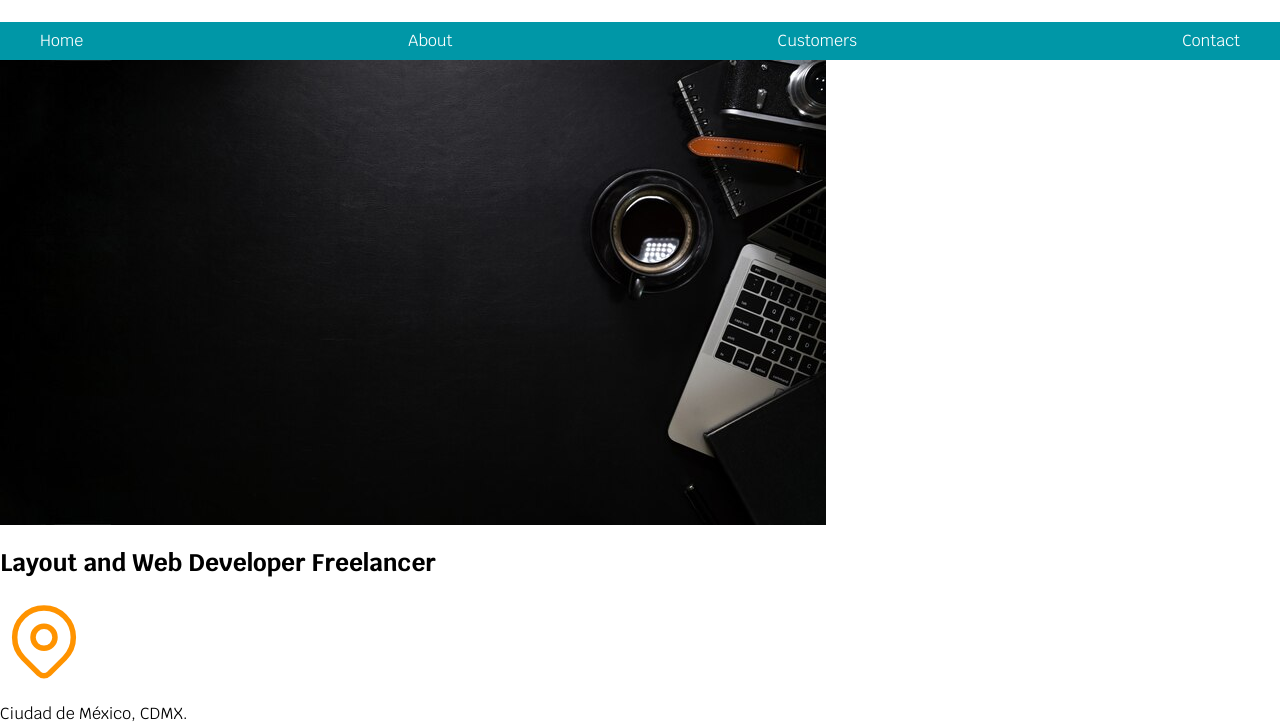
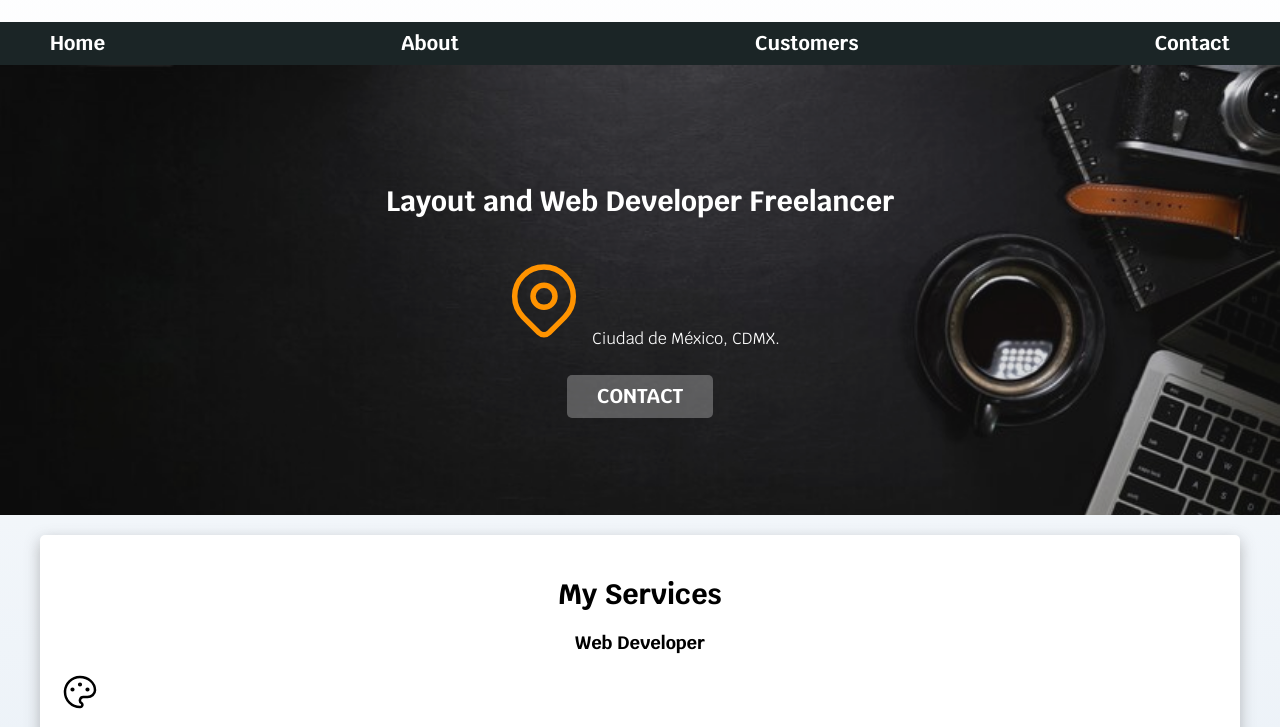
Before and after one commit to ChristiaanCruzj/web-freelancer, a plain HTML site: page index.html in a window 1280 px wide. Shown: the part 73-800 px from the top of the page. Drawn offline with Linux system fonts and the light colour scheme.

Commit message:
Add shadow in the main

```diff
--- a/css/styles.css
+++ b/css/styles.css
@@ -2,43 +2,138 @@
     --white: #ffffff;
     --black: #212121;
     --primary: #ffc107;
-    --secundary: #0097a7;
+    --secundary: #1b2526;
     --gray: #757575;
-
-    --main-font: 3.8rem;
+    --faded: #fefeff47;
+    --bg-primary: rgba(0, 39, 193, 0.11);
+    --lightgray: #dfe9f3;
 }
-
+/*------------- GLOBALS--------*/
 html {
     font-size: 62.5%;
+    box-sizing: border-box;
+}
+*, *:before, *:after {
+    box-sizing: inherit;
 }
 body {
     font-size: 16px; /*10px = 1rem*/
     font-family: 'Krub', sans-serif;
+    background: linear-gradient(to top, var(--lightgray) 0%, var(--white) 100%);
 }
 
-.titulo {
+.content {
+    max-width: 120rem;
+    margin: 0 auto;/*you find in the nav*/
+}
+.buttom {
+    background-color: var(--faded);
+    color: var(--white);
+    padding: 1rem 3rem;
+    font-weight: 700;
+    text-decoration: none;
+    margin-top: 1rem;
+    font-size: 2rem;
+    text-transform: uppercase;
+    border-radius: .5rem;
     text-align: center;
-    font-size: var(--main-font);
-
+    width: 80%;
 }
+@media (min-width: 768px) {
+    .buttom {
+        width: auto;
+    }
+}
+.shadow {
+    -webkit-box-shadow: 0px 5px 15px 0px rgba(71,71,71,0.36);
+    -moz-box-shadow: 0px 5px 15px 0px rgba(71,71,71,0.36);
+    box-shadow: 0px 5px 15px 0px rgba(71,71,71,0.36);
+    background-color: var(--white);
+    padding: 2rem;
+    border-radius: .5rem;
+}
+/*----typography----*/
+h1 {
+    font-size: 3.8rem;
+}
+h2{
+    font-size: 2.8rem;
+}
+h3{
+    font-size: 1.8rem;
+}
+h1, h2, h3 {
+    text-align: center;
+}
+/*--------- titles ---------*/
 .titulo span {
     font-size: 2rem;
 }
 
-
-.content {
-    width: 120rem;
-    margin: 0 auto;
-}
+/*-----------start the nav------*/
 .nav-bg {
     background-color: var(--secundary);
 }
 .main-nav {
-    padding: 1rem;
     display: flex;
-    justify-content: space-between;
+    flex-direction: column; /*my web started in column change horizontal with the media*/
+}
+@media (min-width: 768px) {
+    .main-nav {
+        flex-direction: row;
+        justify-content: space-between; /*I put here because need the row*/
+    }
 }
 .main-nav a {
+    display: block;
+    text-align: center; /*both is ok or also
+    display: column;
+    align-items: center;*/
     color: var(--white);
     text-decoration: none;
+    font-size: 2rem;
+    font-weight: 700;
+    padding: 1rem;
 }
+.main-nav a:hover { /*changes when pointer is above*/
+    background-color: var(--faded);
+    color: var(--primary);
+}
+
+/*-------------------start hero*/
+.hero {
+    /*
+    If you wanted to go out for the css, you only need to set ../selectfolder/selectfile
+    it's all, good luck!!!!
+     */
+    background-image: url(../img/hero.jpg);
+    background-repeat: no-repeat;
+    background-size: cover; /*
+    adjust the size of the image*/
+    height: 450px;
+    /*padding: 20px; I adjust the separation above*/
+    position: relative;/* the father always have "relative" for the child have position "absolute" */
+    margin-bottom: 2rem;
+}
+.content-hero {
+    position: absolute;
+    background-color: rgba(68, 68, 68, 0.18);
+    background-color: rgba(68 68 68 / 18%);
+    /*
+    top: 0;
+    right: 0;
+    bottom: 0;
+    left: 0;
+    or
+    */
+    width: 100%;
+    height: 100%;
+
+    display: flex;
+    flex-direction: column;
+    align-items: center;
+    justify-content: center;/*cuando quiera alinear todo tanto vertical como horizontalmente*/
+}
+.content-hero h2 , .content-hero p {
+    color: var(--white);
+}
--- a/index.html
+++ b/index.html
@@ -27,23 +27,27 @@
         </nav>
     </div>
 
-    <img src="img/hero.jpg" alt="hero">
+    <section class="hero">
+        <div class="content-hero">
+            <h2>Layout and Web Developer <span>Freelancer</span></h2>
 
-    <section>
-        <h2>Layout and Web Developer Freelancer</h2>
-        <svg xmlns="http://www.w3.org/2000/svg" class="icon icon-tabler icon-tabler-map-pin" width="88" height="88"
-            viewBox="0 0 24 24" stroke-width="1.5" stroke="#ff9300" fill="none" stroke-linecap="round"
-            stroke-linejoin="round">
-            <path stroke="none" d="M0 0h24v24H0z" fill="none" />
-            <circle cx="12" cy="11" r="3" />
-            <path d="M17.657 16.657l-4.243 4.243a2 2 0 0 1 -2.827 0l-4.244 -4.243a8 8 0 1 1 11.314 0z" />
-        </svg>
 
-        <p>Ciudad de México, CDMX.</p>
-        <a href="#">Contact</a>
+            <p>
+                <svg xmlns="http://www.w3.org/2000/svg" class="icon icon-tabler icon-tabler-map-pin" width="88"
+                    height="88" viewBox="0 0 24 24" stroke-width="1.5" stroke="#ff9300" fill="none"
+                    stroke-linecap="round" stroke-linejoin="round">
+                    <path stroke="none" d="M0 0h24v24H0z" fill="none" />
+                    <circle cx="12" cy="11" r="3" />
+                    <path d="M17.657 16.657l-4.243 4.243a2 2 0 0 1 -2.827 0l-4.244 -4.243a8 8 0 1 1 11.314 0z" />
+                </svg>
+
+                Ciudad de México, CDMX.
+            </p>
+            <a class="buttom" href="#">Contact</a>
+        </div> <!-- .content-hero -->
     </section>
 
-    <main>
+    <main class="content shadow">
         <h2>My Services</h2>
         <section>
             <h3>Web Developer</h3>
@@ -130,7 +134,7 @@
     </section>
 
     <footer>
-        <p>Todos los derechos reservados Christian Cruz</p>
+        <p>All rights reserved Christian Cruz</p>
     </footer>
 
 
```
